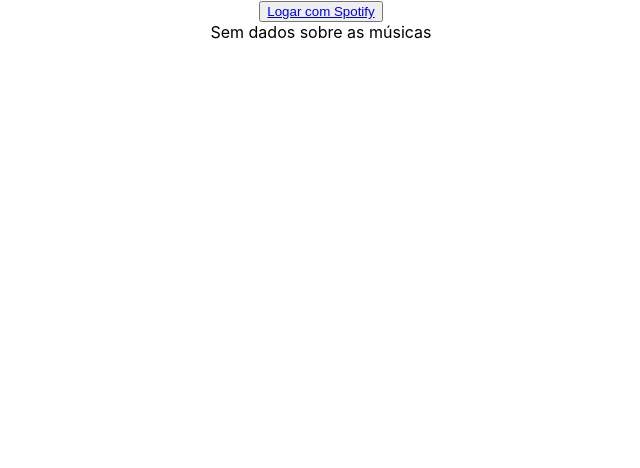
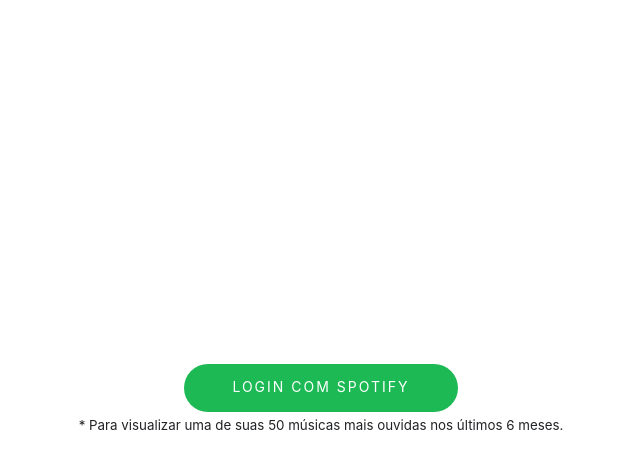
Before and after one commit to erbsutil/react-music, a React (Create React App) app: page / in a window 1280 px wide. Shown: the top 468 px of the page, without its empty margins (319-959 px from the left). Built offline with nearby package versions, Linux system fonts and the light colour scheme.

Commit message:
Login to Spotify included in this project

```diff
--- a/src/App.css
+++ b/src/App.css
@@ -1,38 +1,41 @@
-.App {
+body {
+  align-items: center;
+  background: white;
+  color: #222326;
+  display: flex;
+  flex-direction: column;
+  font-size: 16px;
+  height: 100vh;
+  justify-content: center;
+  line-height: 1.5;
   text-align: center;
 }
 
-.App-logo {
-  height: 40vmin;
-  pointer-events: none;
+a {
+  background-color: #1db954;
+  border-radius: 500px;
+  border-width: 0;
+  color: white;
+  font-size: 14px;
+  letter-spacing: 2px;
+  line-height: 1;
+  min-width: 160px;
+  padding: 16px 48px 18px;
+  text-decoration: none;
+  text-transform: uppercase;
+  white-space: normal;
+  display: inline-block;
 }
 
-@media (prefers-reduced-motion: no-preference) {
-  .App-logo {
-    animation: App-logo-spin infinite 20s linear;
-  }
+a:hover {
+  cursor: pointer;
+  background-color: #1ed760;
 }
 
-.App-header {
-  background-color: #282c34;
-  min-height: 100vh;
-  display: flex;
-  flex-direction: column;
-  align-items: center;
-  justify-content: center;
-  font-size: calc(10px + 2vmin);
-  color: white;
+a:active {
+  background-color: #1aa34a;
 }
 
-.App-link {
-  color: #61dafb;
+iframe {
+  border: none;
 }
-
-@keyframes App-logo-spin {
-  from {
-    transform: rotate(0deg);
-  }
-  to {
-    transform: rotate(360deg);
-  }
-}
--- a/src/App.js
+++ b/src/App.js
@@ -1,41 +1,46 @@
-import React from 'react';
-import './App.css';
+import React, { Component } from "react";
+import "./App.css";
+export const authEndpoint = 'https://accounts.spotify.com/authorize';
+export const songsEndpoint = 'https://api.spotify.com/v1/me/top/tracks?limit=50&time_range=medium_term'
 
-const url_end = 'https://api.spotify.com/v1/me/top/tracks?limit=50&time_range=medium_term';
 const random = Math.floor(Math.random() * 50);
 
-class App extends React.Component {
-  constructor(props){
+const clientId = "ffe68d14725c4dc5ae6b29eaf45791a0";
+const redirectUri = "http://localhost:3000/callback";
+const scopes = [
+  "user-top-read"
+];
+
+const hash = window.location.hash
+ .substring(1)
+ .split("&")
+ .reduce(function(initial, item) {
+   if (item) {
+     var parts = item.split("=");
+     initial[parts[0]] = decodeURIComponent(parts[1]);
+   }
+   return initial;
+}, {});
+
+window.location.hash = "";
+
+class App extends Component {
+  constructor() {
     super();
-    this.parametros = this.getHashParams();
-    this.token = this.parametros.access_token;
-
     this.state = {
+      token: null,
       item: "",
       url: ""
     };
+
+    this.getSong = this.getSong.bind(this);
   }
 
-  getHashParams() {
-    var hashParams = {};
-    var e, r = /([^&;=]+)=?([^&;]*)/g,
-        q = window.location.hash.substring(1);
-    e = r.exec(q)
-    while (e) {
-      hashParams[e[1]] = decodeURIComponent(e[2]);
-      e = r.exec(q);
-    }
-    return hashParams;
-  }
-
-  componentDidMount(){
-    if (!this.token) {
-      console.log("Você está deslogado")
-    } else {
-      fetch(url_end, {
+  getSong(token) {
+    fetch(songsEndpoint, {
       method: 'get',
       headers: {
-          Authorization: `Bearer ${this.token}`
+        Authorization: 'Bearer ' + token
       }
     })
     .then(response => response.json())
@@ -46,25 +51,37 @@
       })
     );
   }
+
+  componentDidMount() {
+    let _token = hash.access_token;
+    if (_token) {
+      this.setState({
+        token: _token
+      });
+      this.getSong(_token);
+    }
   }
 
   render() {
-    const { url } = this.state;
-
     return (
       <div className="App">
-        {this.token
-          ? <p>Você está logado</p>
-          : <button><a href="http://localhost:8888">Logar com Spotify</a></button>
-        }
+        {!this.state.token && (
+          <div>
+            <a
+              className="btn btn--loginApp-link"
+              href={`${authEndpoint}?client_id=${clientId}&redirect_uri=${redirectUri}&scope=${scopes.join("%20")}&response_type=token&show_dialog=true`}
+            >
+              Login com Spotify
+            </a>
 
-        {this.state.item
-          ? <div>
-              <p>Uma música que você gosta:</p>
-              <iframe title="Spotify" src={url} width="300" height="380" allowtransparency="true" allow="encrypted-media"></iframe>
+            <br />
+            <small>* Para visualizar uma de suas 50 músicas mais ouvidas nos últimos 6 meses.</small>
           </div>
-          : <div>Sem dados sobre as músicas</div>
-        }
+        )}
+
+        {this.state.token && (
+          <iframe title="Spotify" src={this.state.url} width="300" height="380" allowtransparency="true" allow="encrypted-media"></iframe>
+        )}
    </div>
   );
  }
```
Also changed, not shown: 1 other file (tests, documents, lock files or other folders). Lines whose indentation alone changed are shown as unchanged.
